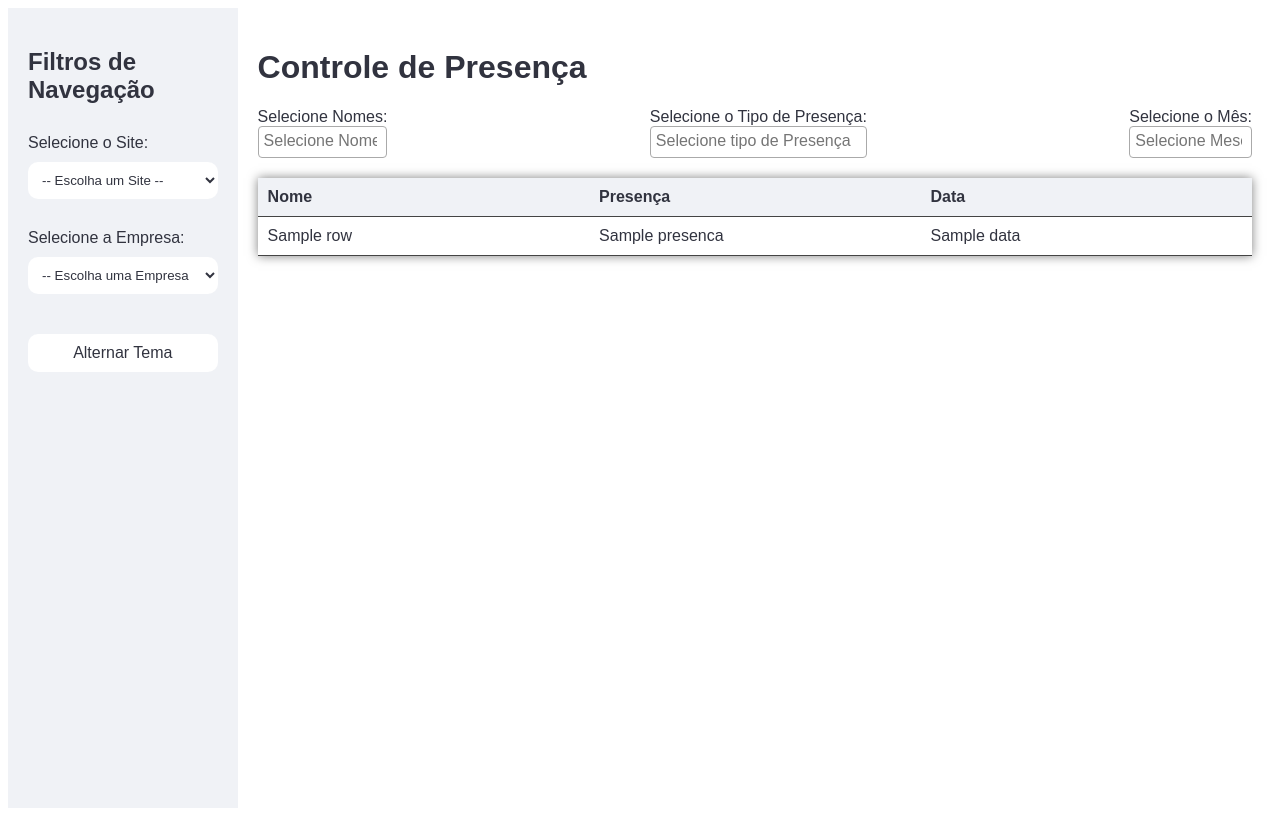
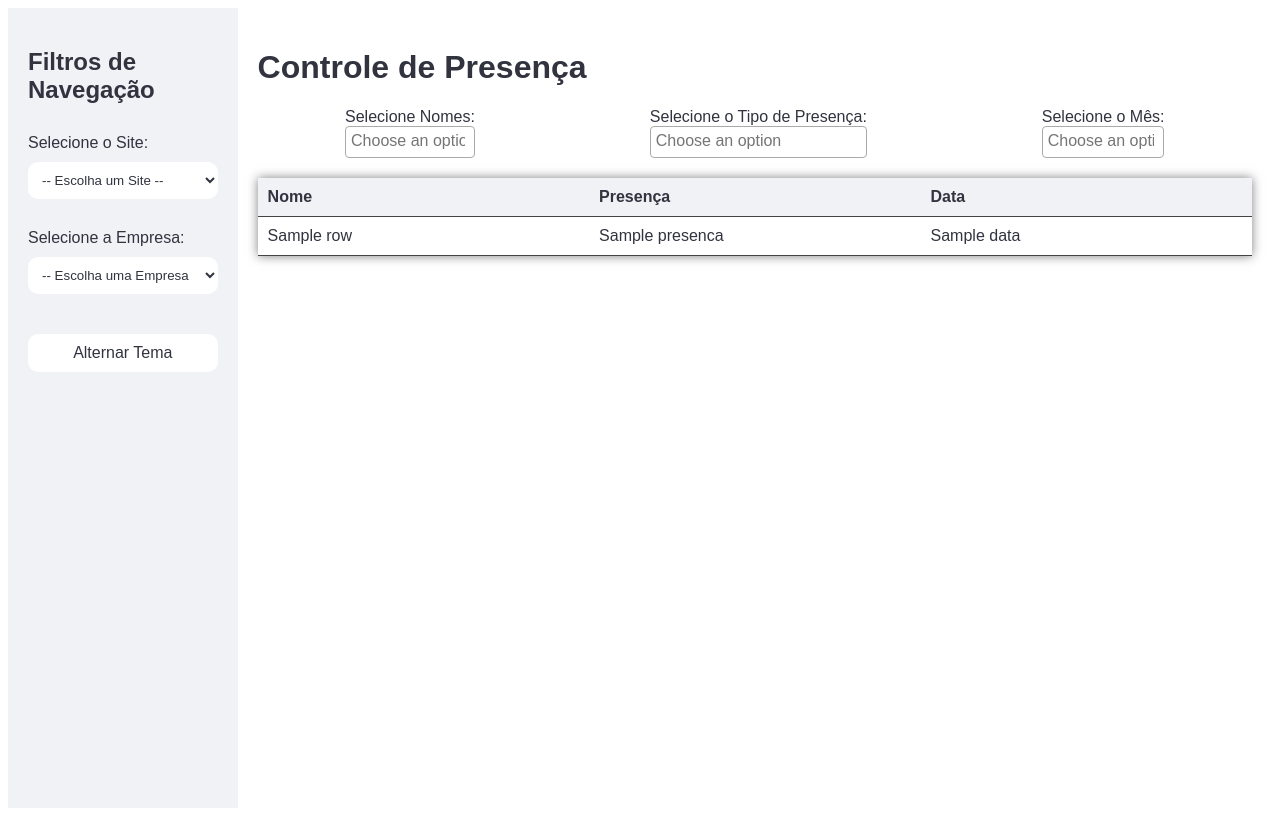
Before and after one commit to Pontessxx/VenvQua-Flask_integration_v1, a Flask app: template meu_app_flask/templates/index.html in a window 1280 px wide. Run offline with Flask 3, Linux system fonts and the light colour scheme; the template is opened without the code that fills it: most values are stand-ins (such as "Sample title", 1, 10 or a date in 2020).

Commit message:
css_ajeitado_filtros

```diff
--- a/meu_app_flask/static/styles.css
+++ b/meu_app_flask/static/styles.css
@@ -79,7 +79,7 @@ body {
 }
 .filtros form {
     display: flex;
-    justify-content: space-between;
+    justify-content:space-around;
 }
 .filtros form div{
     display: flex;
--- a/meu_app_flask/templates/index.html
+++ b/meu_app_flask/templates/index.html
@@ -10,9 +10,9 @@
     <link rel="stylesheet" href="../static/styles.css">
     <script>
         $(document).ready(function () {
-            $('#nomes').select2({ placeholder: "Selecione Nomes" });
-            $('#meses').select2({ placeholder: "Selecione Meses" });
-            $('#presenca').select2({ placeholder: "Selecione tipo de Presença" });
+            $('#nomes').select2({ placeholder: "Choose an option" });
+            $('#meses').select2({ placeholder: "Choose an option" });
+            $('#presenca').select2({ placeholder: "Choose an option" });
 
             $('#site').on('change', function () {
                 $('#siteForm').submit();
```
